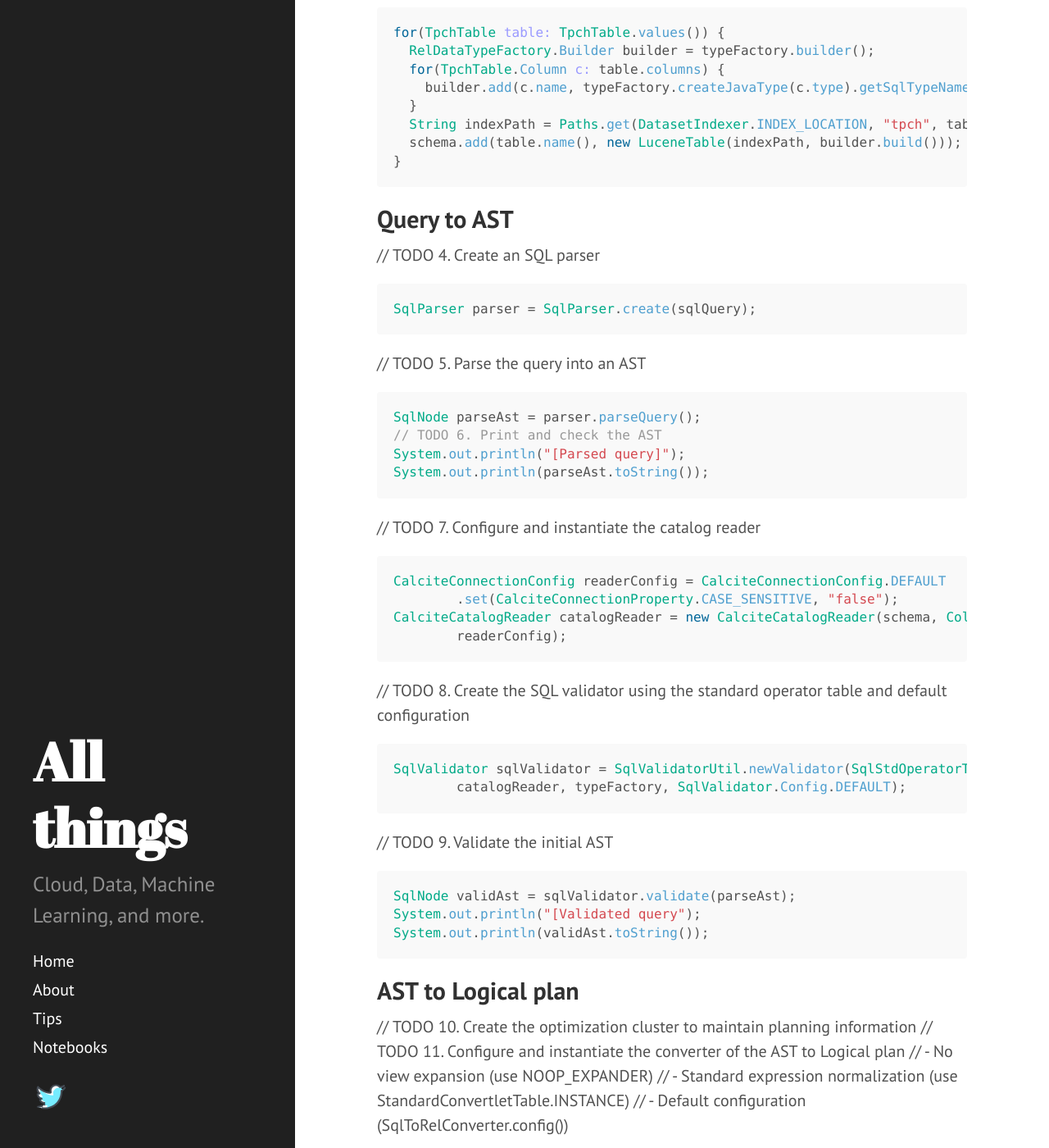
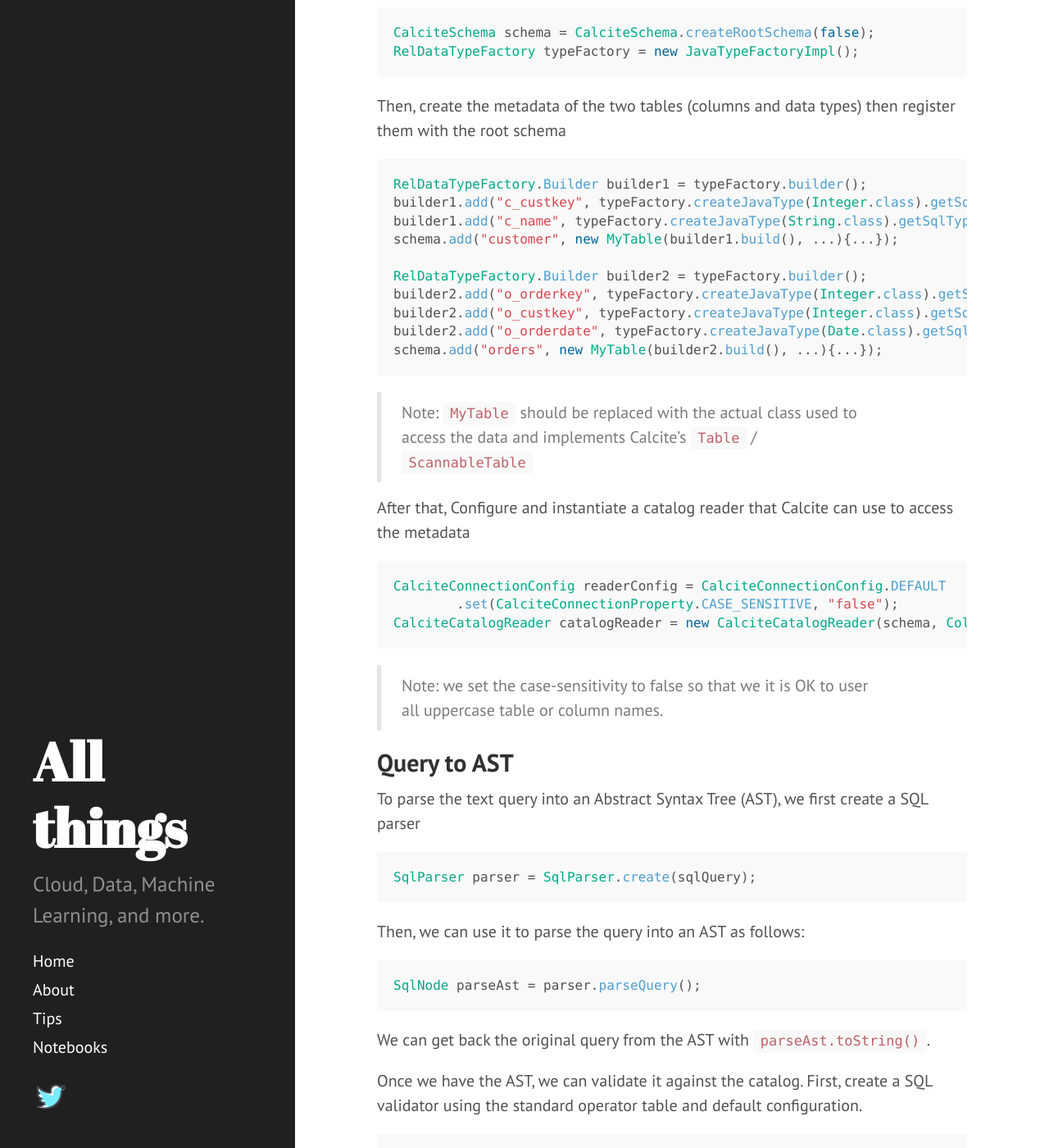
Before and after one commit to dzlab/dzlab.github.io, a Jekyll site: the page built from _posts/2024-07-17-sql-processor-calcite.md, in a window 1280 px wide and 1400 px high, scrolled down 1127 px. Shown: the whole window at 82% size. Built offline with Jekyll 4.4.1, drawn with Linux system fonts in a browser that asks for light colours; nearby versions of some CDN libraries; a script that is not in the unit is left out; the table of contents is made by our own code; some of the changed text lies outside the part shown.

Commit message:
added sections for ast and relation algebra steps

````diff
--- a/_posts/2024-07-17-sql-processor-calcite.md
+++ b/_posts/2024-07-17-sql-processor-calcite.md
@@ -14,7 +14,7 @@
 
 In a [previous article]({{ "database/2024/07/06/apache-calcite/" | absolute_url }}), we saw how to create an Adapter for Apache Calcite and then how to run SQL queries against random data source. In this article we will see in [step by step](https://github.com/zabetak/slides/blob/master/2021/boss-workshop/apache-calcite-tutorial.pdf) how to use Apache Cacite to implement a SQL processor to parse an input query, validate it and then execute it.
 
-**Query**
+As an example query we will use the following simple `JOIN` query between two tables `customer` and `orders`.
 
 ```sql
 SELECT `C_NAME`, `O_ORDERKEY`, `O_ORDERDATE`
@@ -24,71 +24,98 @@
 ORDER BY `C_NAME`, `O_ORDERKEY`
 ```
 
+## Catalog
+We need to build the catalog of metadata for Caclite to resolve the query.
+
+First, we need to create the root schema and type factory:
+
 ```java
-// TODO 1. Create the root schema and type factory
 CalciteSchema schema = CalciteSchema.createRootSchema(false);
 RelDataTypeFactory typeFactory = new JavaTypeFactoryImpl();
 ```
-// TODO 2. Create the data type for each TPC-H table
-// TODO 3. Add the TPC-H table to the schema
+
+Then, create the metadata of the two tables (columns and data types) then register them with the root schema
+
 ```java
-for(TpchTable table: TpchTable.values()) {
-  RelDataTypeFactory.Builder builder = typeFactory.builder();
-  for(TpchTable.Column c: table.columns) {
-    builder.add(c.name, typeFactory.createJavaType(c.type).getSqlTypeName());
-  }
-  String indexPath = Paths.get(DatasetIndexer.INDEX_LOCATION, "tpch", table.name()).toString();
-  schema.add(table.name(), new LuceneTable(indexPath, builder.build()));
-}
+RelDataTypeFactory.Builder builder1 = typeFactory.builder();
+builder1.add("c_custkey", typeFactory.createJavaType(Integer.class).getSqlTypeName());
+builder1.add("c_name", typeFactory.createJavaType(String.class).getSqlTypeName());
+schema.add("customer", new MyTable(builder1.build(), ...){...});
+
+RelDataTypeFactory.Builder builder2 = typeFactory.builder();
+builder2.add("o_orderkey", typeFactory.createJavaType(Integer.class).getSqlTypeName());
+builder2.add("o_custkey", typeFactory.createJavaType(Integer.class).getSqlTypeName());
+builder2.add("o_orderdate", typeFactory.createJavaType(Date.class).getSqlTypeName());
+schema.add("orders", new MyTable(builder2.build(), ...){...});
 ```
 
+> Note: `MyTable` should be replaced with the actual class used to access the data and implements Calcite's `Table` / `ScannableTable`
+
+After that, Configure and instantiate a catalog reader that Calcite can use to access the metadata
+
+```java
+CalciteConnectionConfig readerConfig = CalciteConnectionConfig.DEFAULT
+        .set(CalciteConnectionProperty.CASE_SENSITIVE, "false");
+CalciteCatalogReader catalogReader = new CalciteCatalogReader(schema, Collections.emptyList(), typeFactory, readerConfig);
+```
+
+> Note: we set the case-sensitivity to false so that we it is OK to user all uppercase table or column names.
+
 ## Query to AST
+To parse the text query into an Abstract Syntax Tree (AST), we first create a SQL parser
 
-// TODO 4. Create an SQL parser
 ```java
 SqlParser parser = SqlParser.create(sqlQuery);
 ```
-// TODO 5. Parse the query into an AST
+
+Then, we can use it to parse the query into an AST as follows:
+
 ```java
 SqlNode parseAst = parser.parseQuery();
-// TODO 6. Print and check the AST
-System.out.println("[Parsed query]");
-System.out.println(parseAst.toString());
 ```
-// TODO 7. Configure and instantiate the catalog reader
-```java
-CalciteConnectionConfig readerConfig = CalciteConnectionConfig.DEFAULT
-        .set(CalciteConnectionProperty.CASE_SENSITIVE, "false");
-CalciteCatalogReader catalogReader = new CalciteCatalogReader(schema, Collections.emptyList(), typeFactory,
-        readerConfig);
-```
-// TODO 8. Create the SQL validator using the standard operator table and default configuration
+
+We can get back the original query from the AST with `parseAst.toString()`.
+
+
+Once we have the AST, we can validate it against the catalog.
+First, create a SQL validator using the standard operator table and default configuration.
+
 ```java
 SqlValidator sqlValidator = SqlValidatorUtil.newValidator(SqlStdOperatorTable.instance(),
         catalogReader, typeFactory, SqlValidator.Config.DEFAULT);
 ```
-// TODO 9. Validate the initial AST
+
+Now we can validate the initial AST:
+
 ```java
 SqlNode validAst = sqlValidator.validate(parseAst);
-System.out.println("[Validated query");
-System.out.println(validAst.toString());
 ```
 
+Similarly to before, we can get back the original query from the validated AST with `validAst.toString()`
+
 ## AST to Logical plan
+Query optimization cannot be applied to an AST, the later must be converted to Relational Algebra expression.
 
-// TODO 10. Create the optimization cluster to maintain planning information
-// TODO 11. Configure and instantiate the converter of the AST to Logical plan
-// - No view expansion (use NOOP_EXPANDER)
-// - Standard expression normalization (use StandardConvertletTable.INSTANCE)
-// - Default configuration (SqlToRelConverter.config())
+
+First, Create the optimization cluster to maintain planning information
+
 ```java
-RelOptCluster cluster = newCluster(typeFactory);
+RelOptPlanner planner = new VolcanoPlanner();
+planner.addRelTraitDef(ConventionTraitDef.INSTANCE);
+RelOptCluster cluster =  RelOptCluster.create(planner, new RexBuilder(typeFactory));
+```
+
+Then, Configure and instantiate an AST to Logical plan converter with default configuration and Standard expression normalization
+
+```java
+RelOptTable.ViewExpander NOOP_EXPANDER = (type, query, schema, path) -> null;
 SqlToRelConverter sqlToRelConverter = new SqlToRelConverter(NOOP_EXPANDER,
         sqlValidator, catalogReader, cluster,
         StandardConvertletTable.INSTANCE,
         SqlToRelConverter.config());
 ```
-// TODO 12. Convert the valid AST into a logical plan
+
+Now, we can convert the validated AST into a logical plan and print it to standard output
 ```java
 RelNode logPlan = sqlToRelConverter.convertQuery(validAst, false, true).rel;
 // TODO 13. Display the logical plan with explain attributes
@@ -97,8 +124,8 @@
 );
 ```
 
+We should see a **Logical plan** that look like this:
 
-**Logical plan**
 ```
 LogicalSort(sort0=[$0], sort1=[$1], dir0=[ASC], dir1=[ASC])
   LogicalProject(C_NAME=[$1], O_ORDERKEY=[$8], O_ORDERDATE=[$12])
@@ -109,8 +136,10 @@
 ```
 
 ## Logical to Physical plan
+We need to optimize the Logical Plan and convert it to a plan that can be executed by the underlying storage system.
 
-// TODO 14. Initialize optimizer/planner with the necessary rules
+First, initialize optimizer/planner with the necessary rules that will be used to transform the Logical Plan:
+
 ```java
 RelOptPlanner planner = cluster.getPlanner();
 planner.addRule(CoreRules.FILTER_TO_CALC);
@@ -120,23 +149,30 @@
 planner.addRule(EnumerableRules.ENUMERABLE_JOIN_RULE);
 planner.addRule(EnumerableRules.ENUMERABLE_TABLE_SCAN_RULE);
 ```
-// TODO 15. Define the type of the output plan (in this case we want a physical plan in
-// EnumerableContention)
+
+Next, define the type of the output plan, in this case we want a physical plan in `EnumerableContention`
+
 ```java
 logPlan = planner.changeTraits(logPlan, logPlan.getTraitSet().replace(EnumerableConvention.INSTANCE));
 planner.setRoot(logPlan);
+```
 
-// TODO 16. Start the optimization process to obtain the most efficient physical plan based on
-// the provided rule set.
+Start the optimization process to obtain the most efficient physical plan based on the provided rule set.
+
+```java
 EnumerableRel phyPlan = (EnumerableRel) planner.findBestExp();
+```
 
-// TODO 17. Display the physical plan
+We can visualize the **Physical plan**
+
+```java
 System.out.println(
         RelOptUtil.dumpPlan("[Physical plan]", phyPlan, SqlExplainFormat.TEXT, SqlExplainLevel.EXPPLAN_ATTRIBUTES)
 );
 ```
 
-**Physical plan**
+Which will give us something like this:
+
 ```
 EnumerableSort(sort0=[$0], sort1=[$1], dir0=[ASC], dir1=[ASC])
   EnumerableCalc(expr#0..16=[{inputs}], C_NAME=[$t1], O_ORDERKEY=[$t8], O_ORDERDATE=[$t12])
@@ -146,11 +182,38 @@
         EnumerableTableScan(table=[[ORDERS]])
 ```
 
+Or generate a [Dotviz graph](graphviz.org) which would look like this:
 
 ![Physical Plan](/assets/2024/07/20240717-physical_plan.svg)
 
 ## Physical to Executable plan
+```java
+/**
+ * A simple data context only with schema information.
+ */
+private static final class SchemaOnlyDataContext implements DataContext {
+  private final SchemaPlus schema;
 
+  SchemaOnlyDataContext(CalciteSchema calciteSchema) {
+    this.schema = calciteSchema.plus();
+  }
+
+  @Override public SchemaPlus getRootSchema() {
+    return schema;
+  }
+
+  @Override public JavaTypeFactory getTypeFactory() {
+    return new JavaTypeFactoryImpl();
+  }
+
+  @Override public QueryProvider getQueryProvider() {
+    return null;
+  }
+
+  @Override public Object get(final String name) {
+    return null;
+  }
+}
 ```
 // TODO 18. Compile generated code and obtain the executable program
 ```java
````
